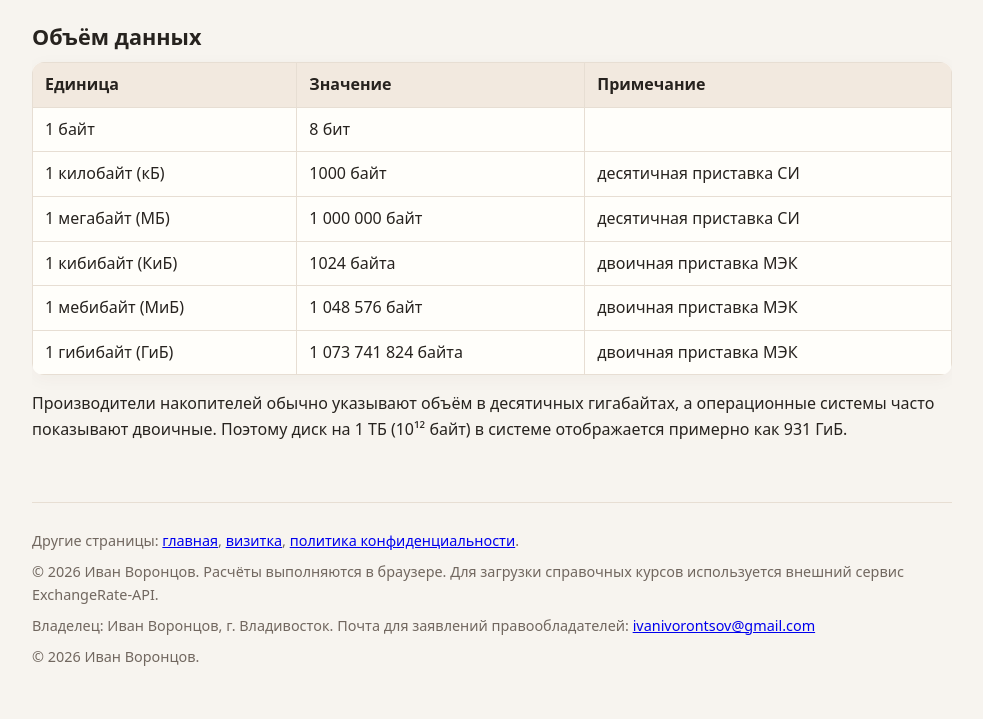
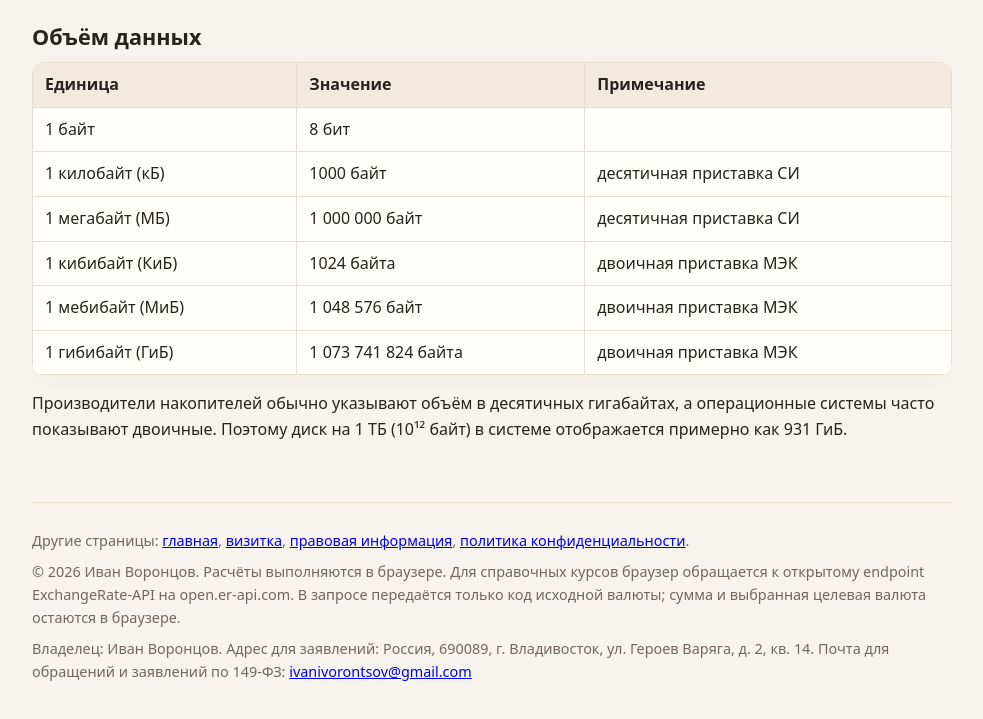
Before and after one commit to ivanivorontsov-sudo/edinicy, a plain HTML site: page index.html in a window 1280 px wide. Shown: the part 4098-4817 px from the top of the page, without its empty margins (148-1131 px from the left). Drawn offline with Linux system fonts and the light colour scheme; no server answers.

Commit message:
Update currency endpoint disclosure and owner contact

```diff
--- a/index.html
+++ b/index.html
@@ -159,10 +159,9 @@
 <p>Производители накопителей обычно указывают объём в десятичных гигабайтах, а операционные системы часто показывают двоичные. Поэтому диск на 1 ТБ (10¹² байт) в системе отображается примерно как 931 ГиБ.</p></section>
 
 <footer>
-<p>Другие страницы: <a href="https://ivanivorontsov-sudo.github.io/">главная</a>, <a href="https://ivanivorontsov-sudo.github.io/vizitka/">визитка</a>, <a href="https://ivanivorontsov-sudo.github.io/supersmart-privacy/edinicy.html">политика конфиденциальности</a>.</p>
-<p>© 2026 Иван Воронцов. Расчёты выполняются в браузере. Для загрузки справочных курсов используется внешний сервис ExchangeRate-API.</p>
-<p>Владелец: Иван Воронцов, г. Владивосток. Почта для заявлений правообладателей: <a href="mailto:ivanivorontsov@gmail.com">ivanivorontsov@gmail.com</a></p>
-<p>© 2026 Иван Воронцов.</p>
+<p>Другие страницы: <a href="https://ivanivorontsov-sudo.github.io/">главная</a>, <a href="https://ivanivorontsov-sudo.github.io/vizitka/">визитка</a>, <a href="https://ivanivorontsov-sudo.github.io/legal.html">правовая информация</a>, <a href="https://ivanivorontsov-sudo.github.io/supersmart-privacy/edinicy.html">политика конфиденциальности</a>.</p>
+<p>© 2026 Иван Воронцов. Расчёты выполняются в браузере. Для справочных курсов браузер обращается к открытому endpoint ExchangeRate-API на open.er-api.com. В запросе передаётся только код исходной валюты; сумма и выбранная целевая валюта остаются в браузере.</p>
+<p>Владелец: Иван Воронцов. Адрес для заявлений: Россия, 690089, г. Владивосток, ул. Героев Варяга, д. 2, кв. 14. Почта для обращений и заявлений по 149-ФЗ: <a href="mailto:ivanivorontsov@gmail.com">ivanivorontsov@gmail.com</a></p>
 </footer>
 </main>
 <script src="app.js" defer></script>
```
